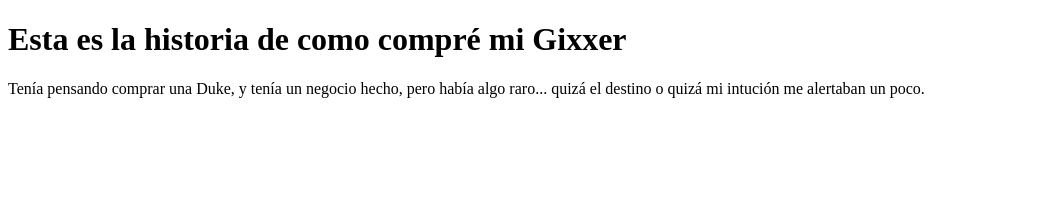
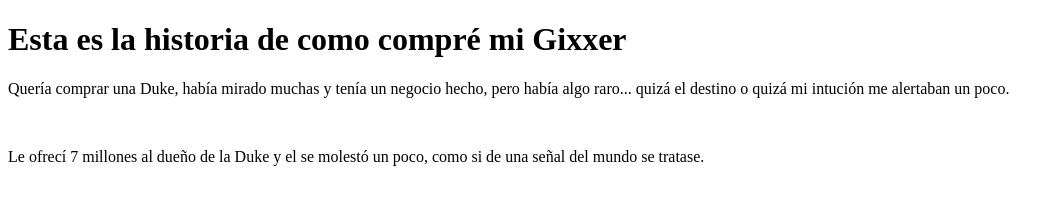
Before and after one commit to Sakhurama/platzi-git, a plain HTML site: page index.html in a window 1280 px wide. Shown: the whole page, without its empty margins (0-1064 px from the left). Drawn offline with Linux system fonts and the light colour scheme.

Commit message:
Oferta de 7 millones por la Duke

```diff
--- a/index.html
+++ b/index.html
@@ -7,6 +7,7 @@
 </head>
 <body>
     <h1>Esta es la historia de como compré mi Gixxer</h1>
-    <p>Tenía pensando comprar una Duke, y tenía un negocio hecho, pero había algo raro... quizá el destino o quizá mi intución me alertaban un poco.</p>
+    <p>Quería comprar una Duke, había mirado muchas y tenía un negocio hecho, pero había algo raro... quizá el destino o quizá mi intución me alertaban un poco.</p> <br>
+    <p>Le ofrecí 7 millones al dueño de la Duke y el se molestó un poco, como si de una señal del mundo se tratase.</p>
 </body>
 </html>
```
